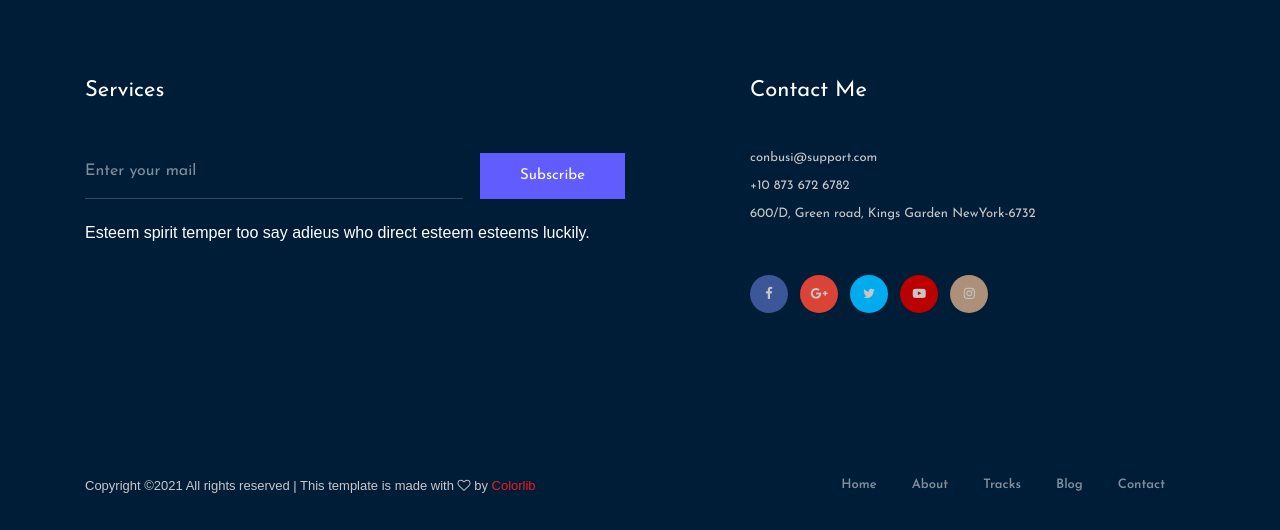
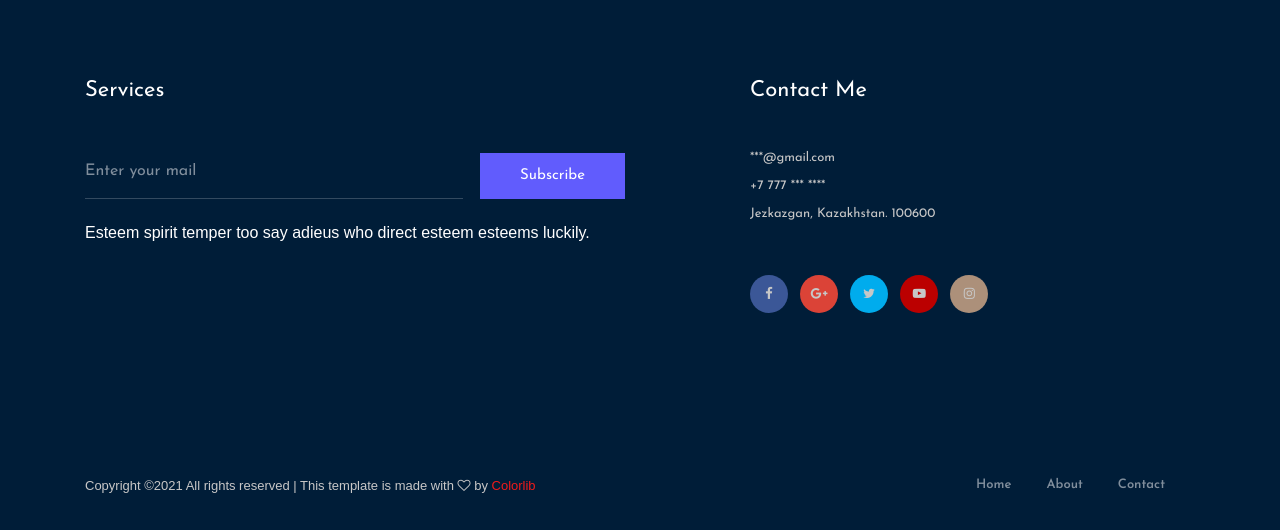
Before and after one commit to Abenteur3r/gayclub, a plain HTML site: page about.html in a window 1280 px wide. Shown: the part 3656-4186 px from the top of the page. Drawn offline with nearby package versions, Linux system fonts and the light colour scheme; files whose address does not match are found by name; a web font is replaced by a local one.

Commit message:
Update about.html

```diff
--- a/about.html
+++ b/about.html
@@ -259,11 +259,11 @@
                                         Contact Me
                                 </h3>
                             <ul>
-                                <li><a href="#">conbusi@support.com
+                                <li><a href="#">***@gmail.com
                                     </a></li>
-                                <li><a href="#">+10 873 672 6782
+                                <li><a href="#">+7 777 *** ****
                                     </a></li>
-                                <li><a href="#">600/D, Green road, Kings Garden NewYork-6732</a></li>
+                                <li><a href="#">Jezkazgan, Kazakhstan. 100600</a></li>
                             </ul>
                             <div class="socail_links">
                                 <ul>
@@ -316,8 +316,6 @@ Copyright &copy;<script>document.write(new Date().getFullYear());</script> All r
                             <ul>
                                 <li><a href="#">home</a></li>
                                 <li><a href="#">about</a></li>
-                                <li><a href="#">tracks</a></li>
-                                <li><a href="#">blog</a></li>
                                 <li><a href="#">contact</a></li>
                             </ul>
                         </div>
```
